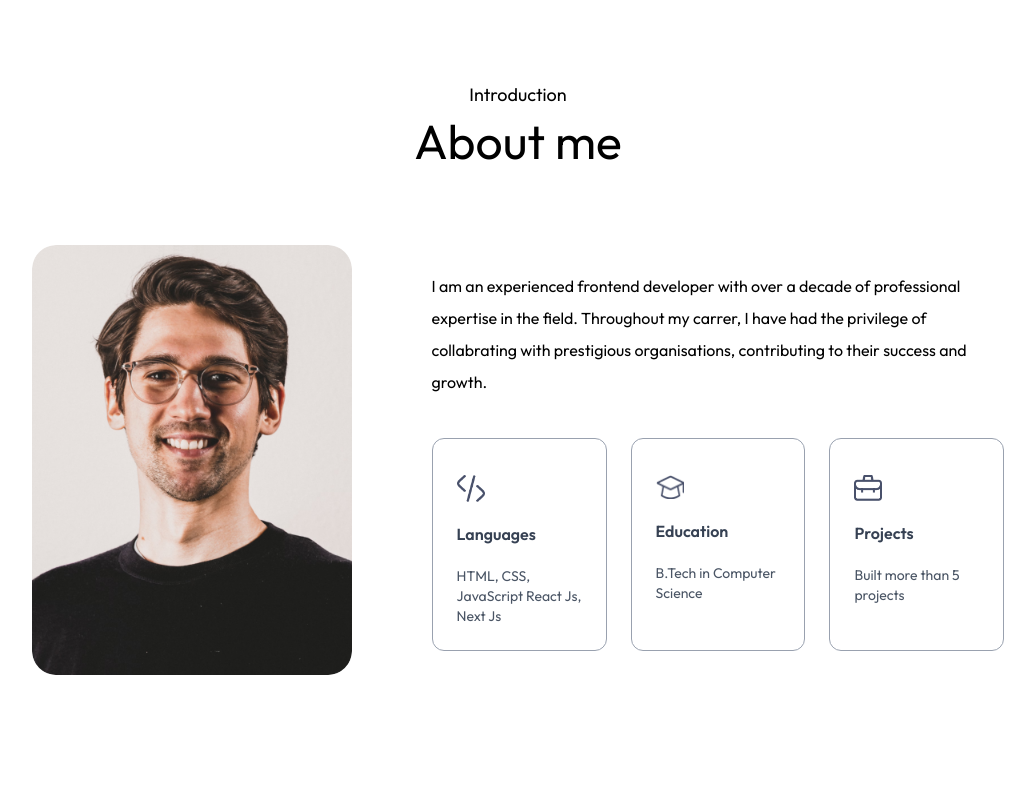
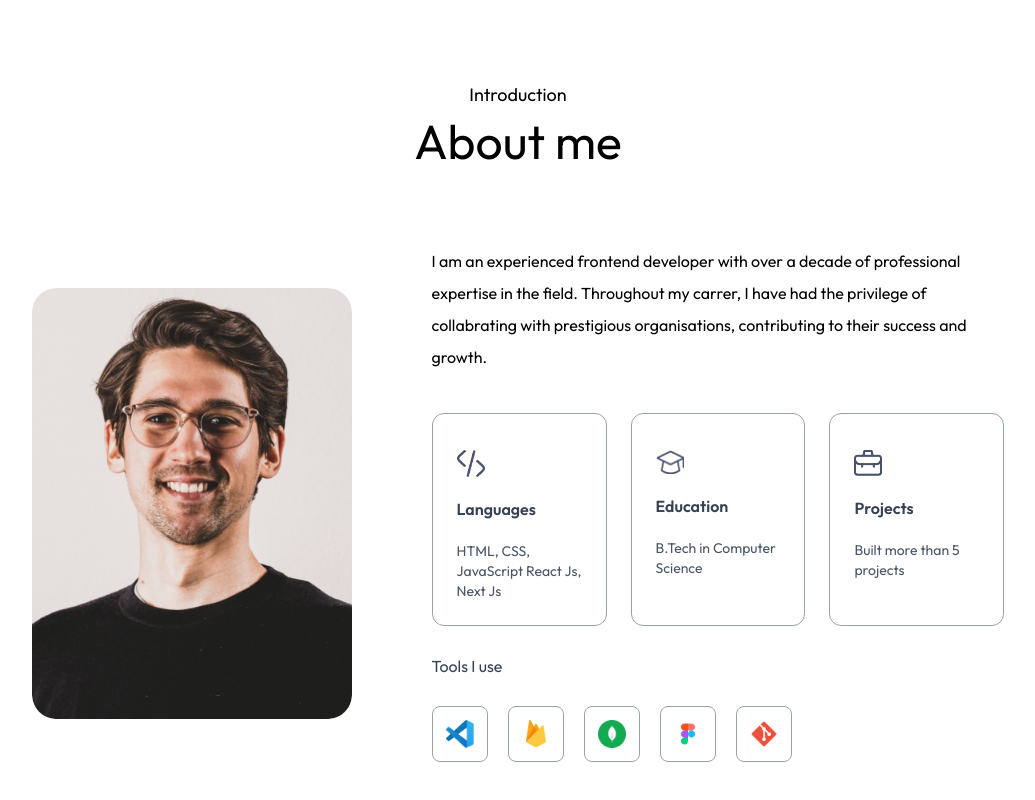
Before and after one commit to shashank-varshney21/portfolio-website, a Next.js app: page / in a window 1280 px wide. Shown: the part 759-1559 px from the top of the page, without its empty margins (122-1157 px from the left). Built offline with nearby package versions, Linux system fonts and the light colour scheme; a web font is replaced by a local one.

Commit message:
Updated the tools section

```diff
--- a/app/components/About.jsx
+++ b/app/components/About.jsx
@@ -1,4 +1,4 @@
-import { assets, infoList } from '@/assets/assets'
+import { assets, infoList, toolsData } from '@/assets/assets'
 import Image from 'next/image'
 import React from 'react'
 
@@ -27,6 +27,15 @@
                         </li>
                     ))}
                 </ul>
+
+                <h4 className='my-6 text-gray-700 font-Ovo'>Tools I use</h4>
+                <ul className='flex items-center gap-3 sm:gap-5'>
+                    {toolsData.map((tool,index)=>(
+                        <li key={index} className='flex items-center justify-center w-12 sm:w-14 aspect-square border border-gray-400 rounded-lg cursor-pointer hover:-translate-y-1 duration-500'>
+                            <Image src={tool} alt='Tool' className='w-5 sm:w-7'/>
+                        </li>
+                    ))}
+                </ul>
             </div>
         </div>
     </div>
```
